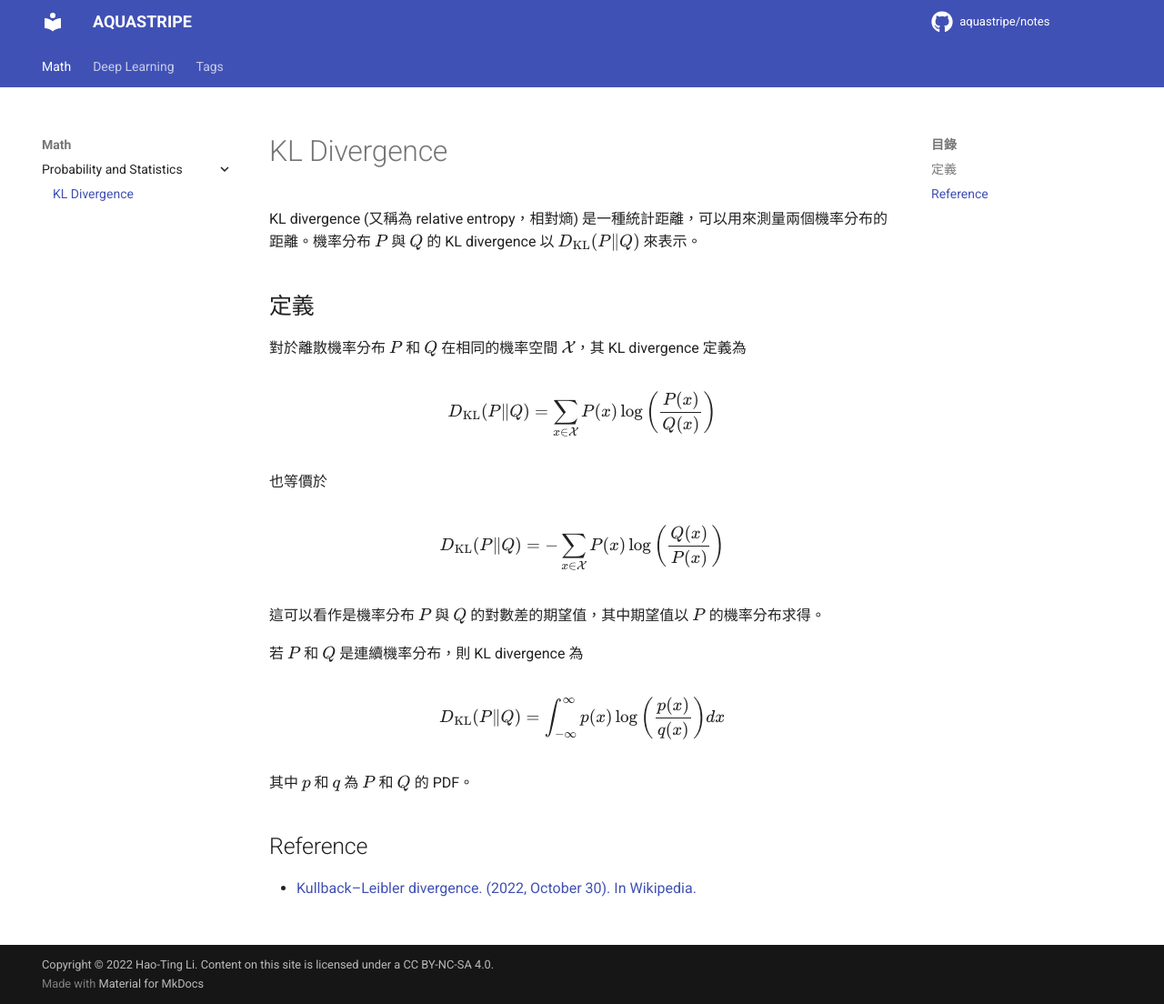
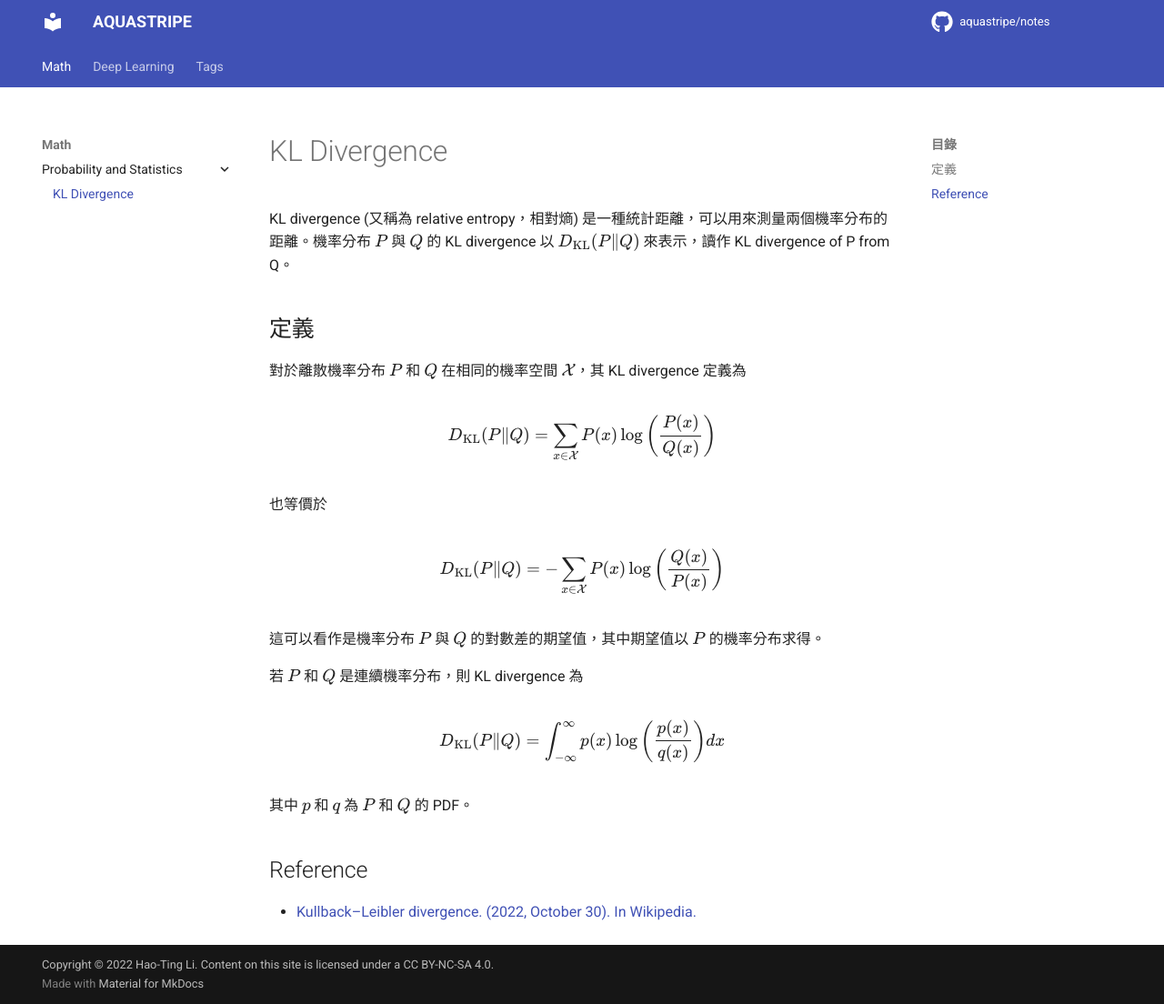
Before and after one commit to aquastripe/notes, an MkDocs documentation site: the page built from docs/math/probability_statistics/kl_divergence.md, in a window 1280 px wide and 1104 px high. Shown: the whole window at 91% size. Built offline with MkDocs 1.6.1 and Material for MkDocs 9.7.7, drawn with Linux system fonts in a browser that asks for light colours; comment, search, counter and statistics services are not loaded.

Commit message:
feat: add KL div

```diff
--- a/docs/math/probability_statistics/kl_divergence.md
+++ b/docs/math/probability_statistics/kl_divergence.md
@@ -1,6 +1,6 @@
 # KL Divergence
 
-KL divergence (又稱為 relative entropy，相對熵) 是一種統計距離，可以用來測量兩個機率分布的距離。機率分布 $P$ 與 $Q$ 的 KL divergence 以 $D_{\mathrm{KL}}(P \| Q)$ 來表示。
+KL divergence (又稱為 relative entropy，相對熵) 是一種統計距離，可以用來測量兩個機率分布的距離。機率分布 $P$ 與 $Q$ 的 KL divergence 以 $D_{\mathrm{KL}}(P \| Q)$ 來表示，讀作 KL divergence of P from Q。
 
 ## 定義
 
```
